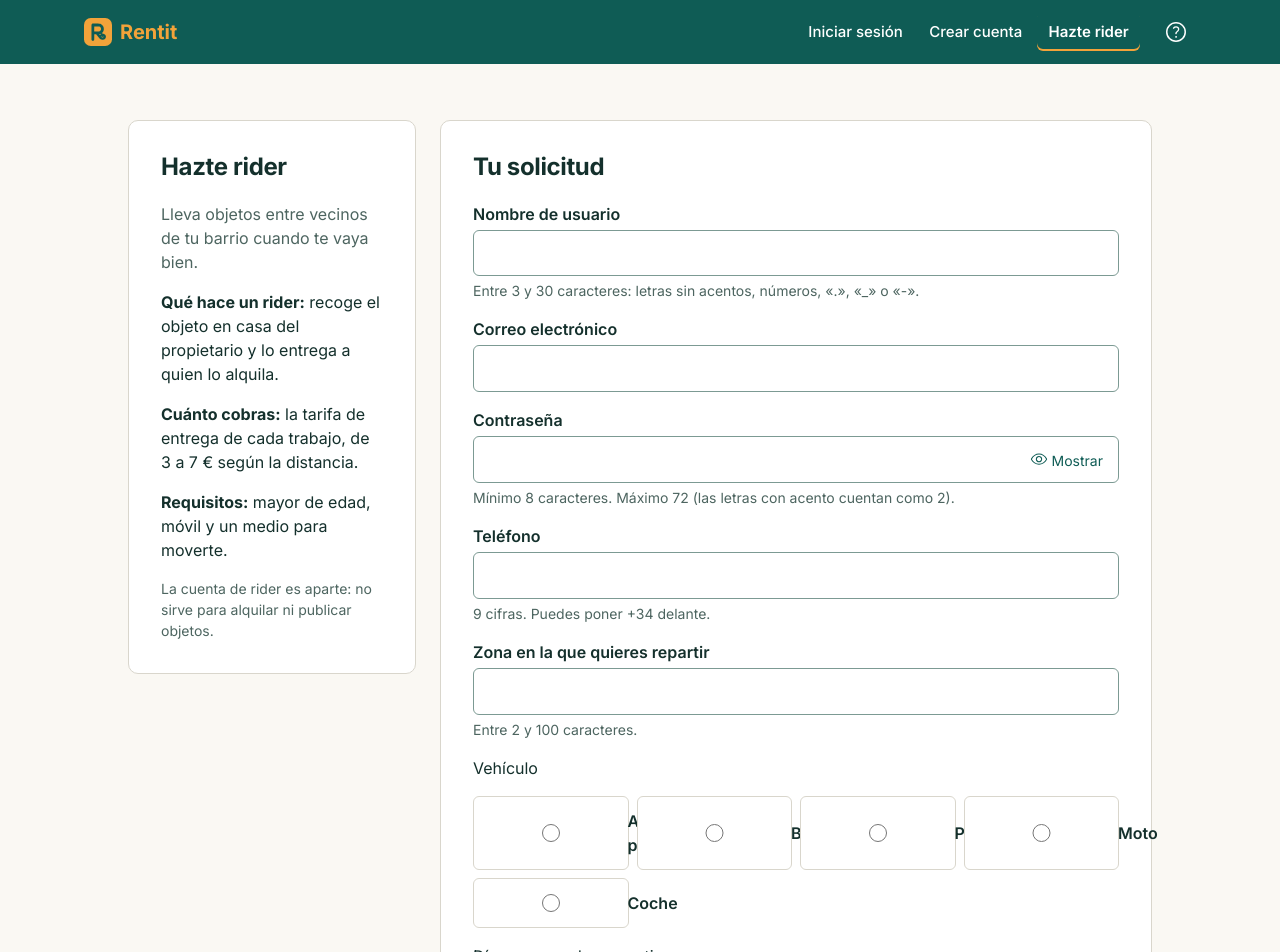
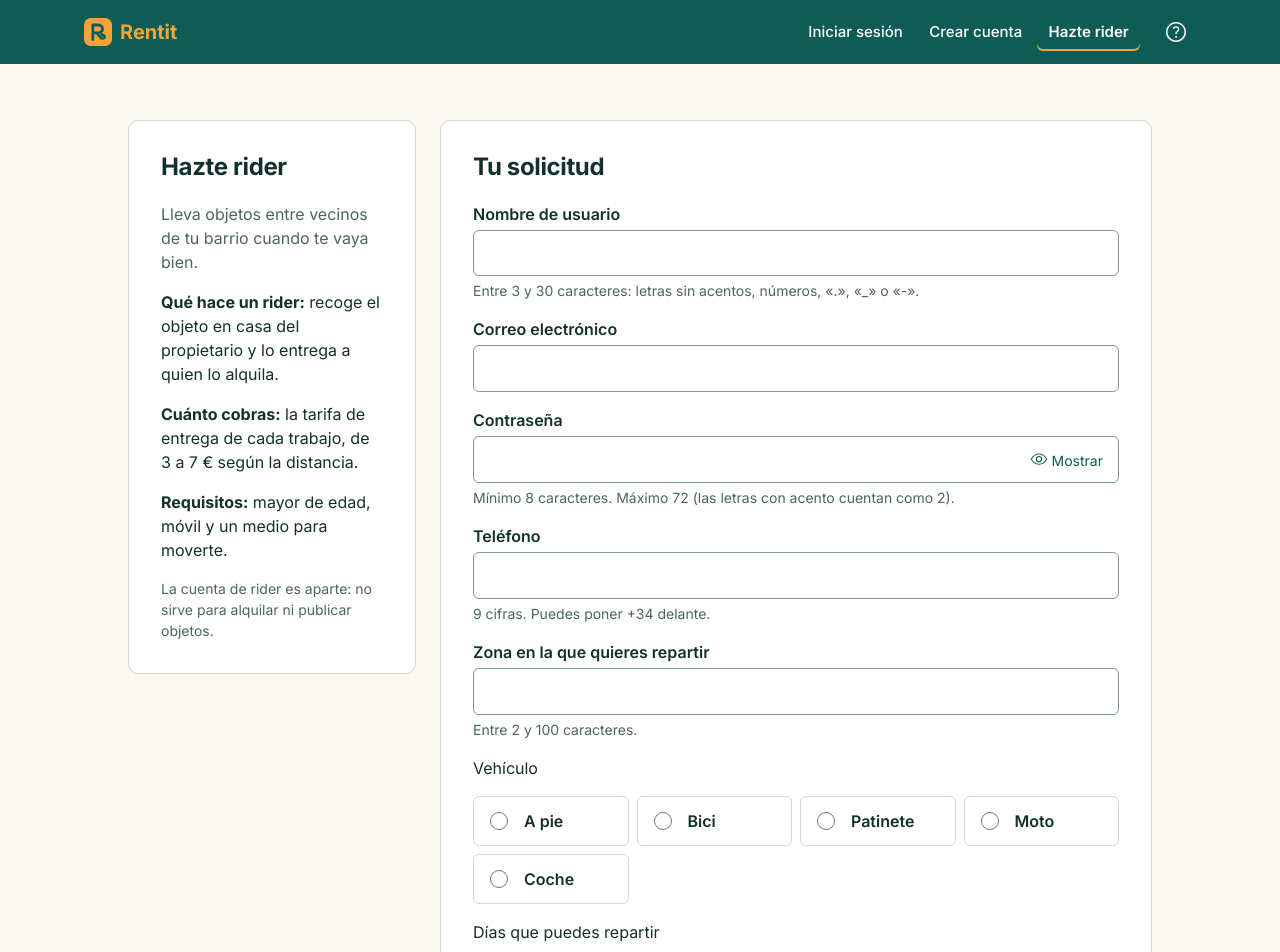
Before and after one commit to UB-ES-A1-2026/Proyecto, a React (Vite) app in the folder frontend/: page /hazte-rider in a window 1280 px wide. Shown: the top 952 px of the page. Built offline with nearby package versions, Linux system fonts and the light colour scheme; no server answers.

Commit message:
fix(web): US-10.03 las casillas del cuestionario de rider no tapan el texto (#355)

```diff
--- a/frontend/src/styles/account.css
+++ b/frontend/src/styles/account.css
@@ -596,7 +596,9 @@
   min-width: 0;
 }
 
-.publish-option input {
+/* [type] gana a `.form-field input` (width: 100%) de styles.css, que va después: sin él, las casillas
+   dentro de un .form-field (cuestionario de «Hazte rider») ocupan toda la tarjeta y tapan el texto. */
+.publish-option input[type] {
   flex-shrink: 0;
   width: 1.125rem;
   height: 1.125rem;
```
